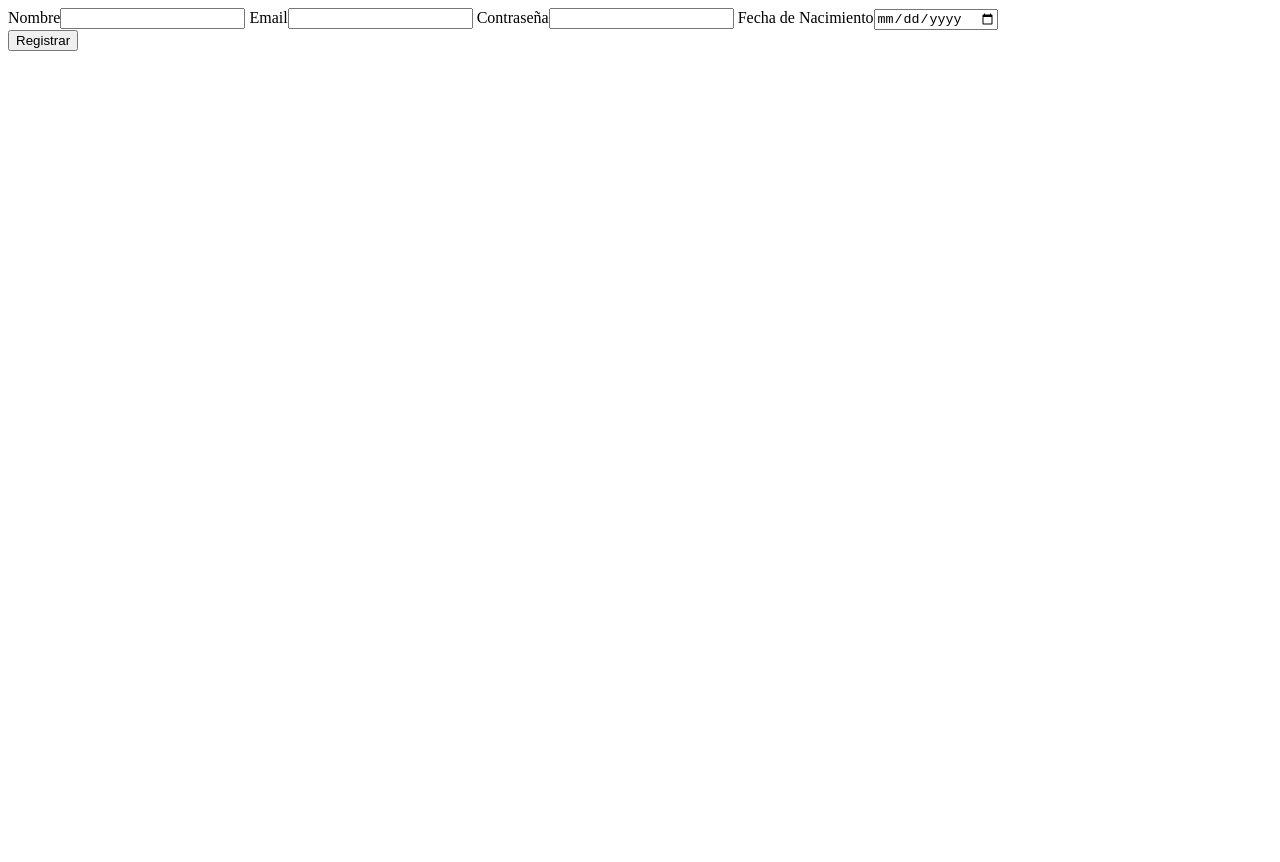
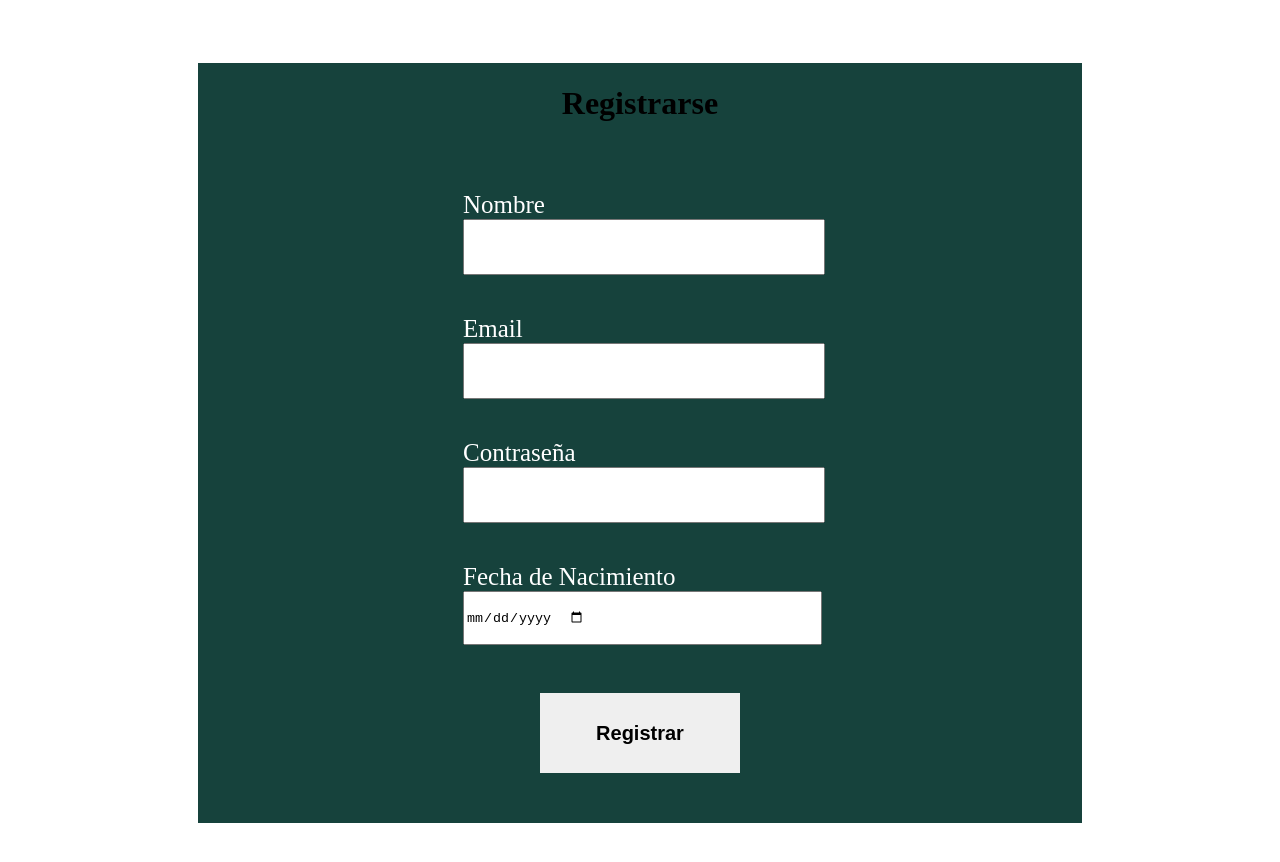
Before and after one commit to brian-h2/Eccomerce-IES, a website: page pages/registro.html in a window 1280 px wide. Before the commit the page ends 800 px from the top, so only its background shows below. Drawn offline with Linux system fonts and the light colour scheme.

Commit message:
Agregando estilos a registro

```diff
--- a/pages/registro.html
+++ b/pages/registro.html
@@ -8,6 +8,7 @@
 </head>
 <body>
     <form class="form-registro">
+        <h1>Registrarse</h1>
         <div class="form-registro-elements">
             <label>Nombre<input type="text" name="" id="name"></label>
             <label>Email<input type="email" name="" id="email"></label>
--- a/styles.css
+++ b/styles.css
@@ -85,3 +85,58 @@
     background-color: var(--color-1);
     color: white;
 }
+
+/*Form registro*/
+.form-registro{
+    height: 100%;
+    max-width: 70%;
+    max-height: 80%;
+    margin: 5% auto;
+    display: flex;
+    justify-content: center;
+    align-items: center;
+    flex-direction: column;
+    gap: 3rem;
+    background-color: #16423C;
+}
+
+.form-registro button{
+    width: 200px;
+    height: 80px;
+    border: 0px;
+    font-size: 20px;
+    font-weight: bold;
+    transition: all 0.3s ease-in-out;
+    margin-bottom: 50px;
+}
+
+.form-registro button:hover{
+    background-color: #16423C;
+    border: 1px solid white;
+    cursor: pointer;
+    color: white
+}
+
+.form-registro-elements{
+    width: 100%;
+    max-width: 50%;
+    height: 100%;
+    display: flex;
+    justify-content: center;
+    align-items: center;
+    flex-direction: column;
+    gap: 40px;
+}
+
+.form-registro-elements label{
+    font-size: 25px;
+    text-align: left;
+    width: 80%;
+    color: white;
+}
+
+.form-registro-elements input{
+    height: 50px;
+    display: flex;
+    width: 100%;
+}
```
